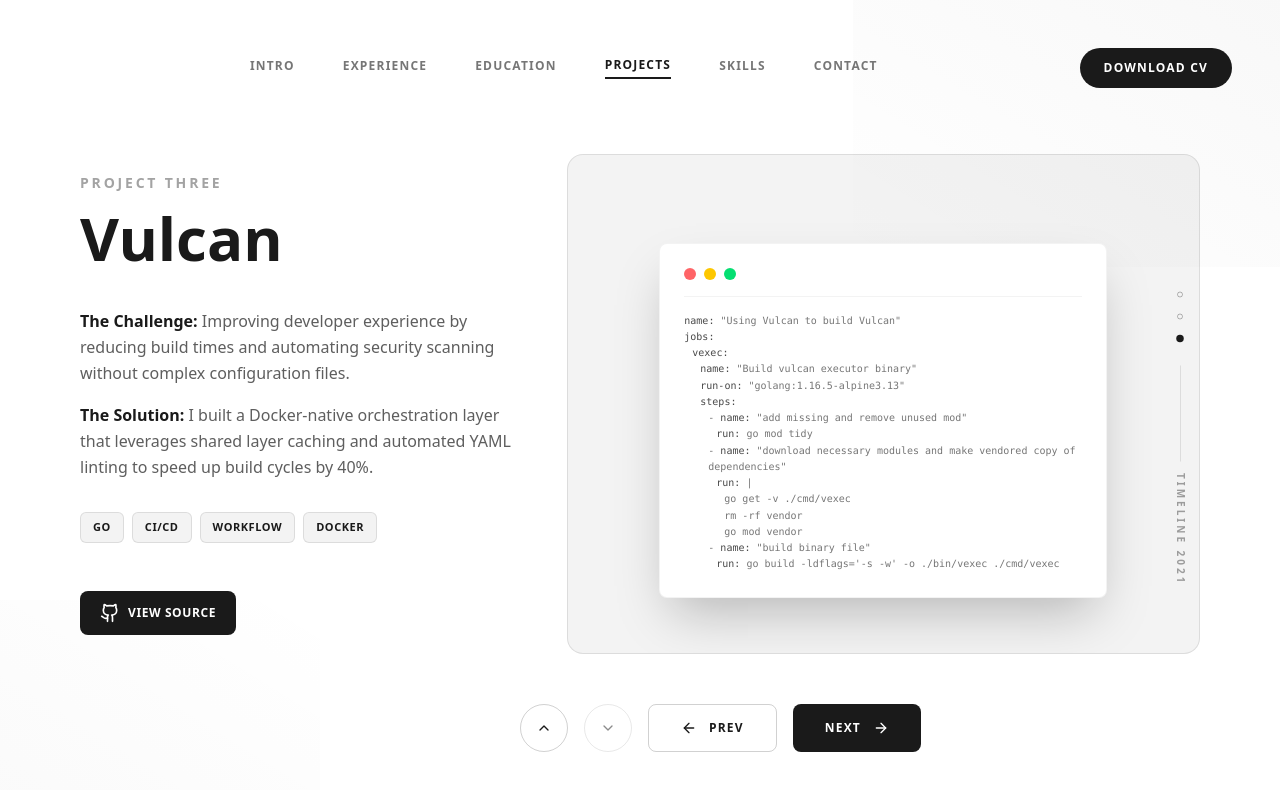
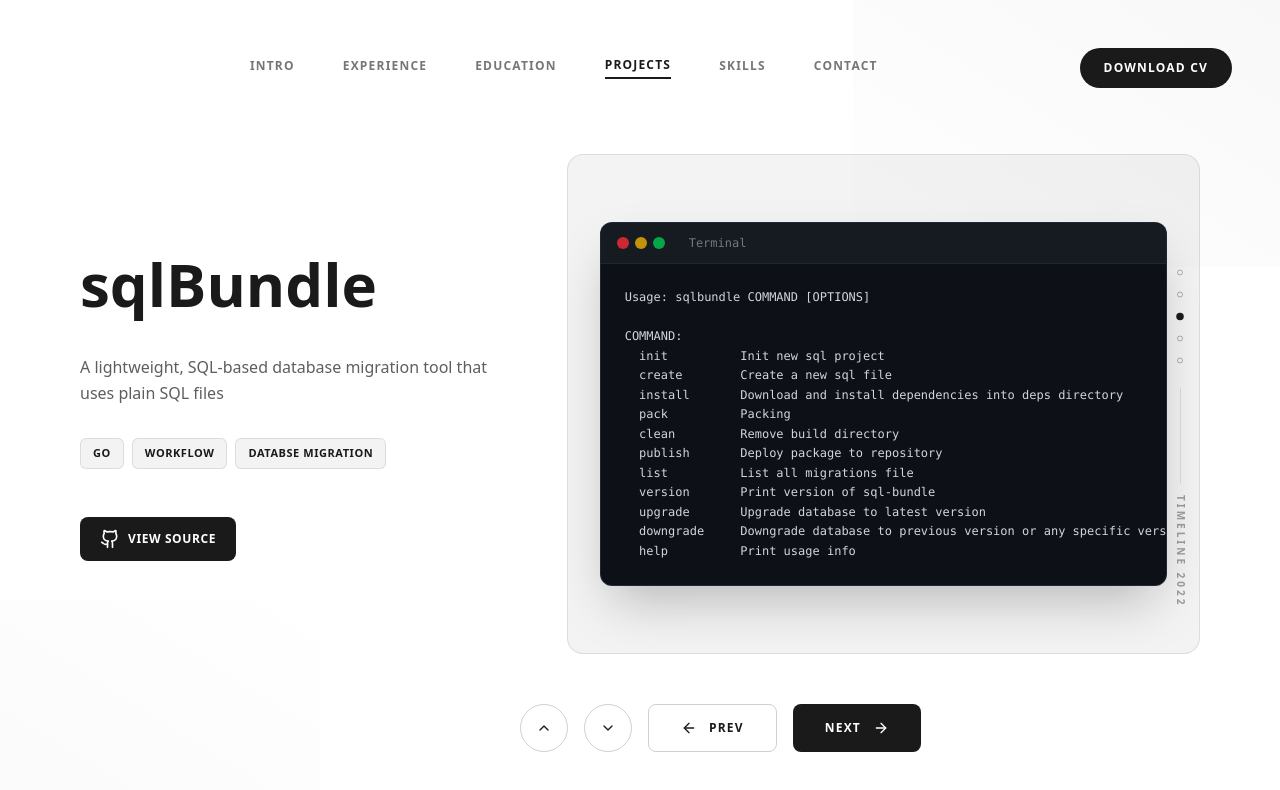
Before and after one commit to locxngo/portfolio, a Next.js app in the folder web/: page /projects in a window 1280 px wide. Both pictures are taken after a click on the button 1180 px from the left and 338 px from the top of the page. Shown: the top 790 px of the page. Built offline with nearby package versions, Linux system fonts and the light colour scheme.

Commit message:
update projects and education
Signed-off-by: Loc Ngo <xuanloc0511@gmail.com>

```diff
--- a/web/src/app/education/page.tsx
+++ b/web/src/app/education/page.tsx
@@ -9,7 +9,7 @@ export default function EducationPage() {
     const { currentSlide, setTotalSlides, goToSlide, setCurrentLabel } = useNavigation();
 
     useEffect(() => {
-        setTotalSlides(3);
+        setTotalSlides(4);
         goToSlide(0);
         return () => {
             setTotalSlides(1);
@@ -18,7 +18,7 @@ export default function EducationPage() {
     }, [setTotalSlides, goToSlide]);
 
     useEffect(() => {
-        const labels = ["2020-2022", "2006-2010", "Certifications"];
+        const labels = ["2020-2022", "2010-2012", "2006-2010", "Certifications"];
         setCurrentLabel(labels[currentSlide] || "");
     }, [currentSlide, setCurrentLabel]);
 
@@ -78,6 +78,49 @@ export default function EducationPage() {
 
                     {currentSlide === 1 && (
                         <motion.div
+                            key="higher-diploma"
+                            initial={{ opacity: 0, y: 20 }}
+                            animate={{ opacity: 1, y: 0 }}
+                            exit={{ opacity: 0, y: -20 }}
+                            transition={{ duration: 0.4, ease: "easeInOut" }}
+                            className="w-full h-full flex items-center justify-center p-4 md:p-6"
+                        >
+                            <section className="w-full max-w-6xl bg-gray-50 rounded-3xl shadow-2xl shadow-gray-200 md:shadow-gray-300 border border-primary/5 overflow-hidden flex flex-col items-center justify-center p-6 md:p-12 relative" id="milestone-2">
+                                <div className="max-w-5xl w-full grid grid-cols-1 md:grid-cols-12 gap-6 md:gap-12 items-center">
+                                    <div className="md:col-span-12 order-1 md:order-2">
+                                        <div className="flex items-center gap-3 mb-4 md:mb-6">
+                                            <span className="bg-gray-200 text-primary text-[10px] font-bold px-3 py-1 rounded-full uppercase tracking-widest">Foundational Studies</span>
+                                            <div className="h-px flex-1 bg-primary/10"></div>
+                                        </div>
+                                        <h2 className="text-2xl md:text-4xl font-black tracking-tight leading-none mb-6 md:mb-8">Higher Diploma of Software Engineering</h2>
+                                        <div className="flex flex-wrap gap-x-8 md:gap-x-12 gap-y-4 md:gap-y-6">
+                                            <div>
+                                                <p className="text-xs font-bold uppercase text-gray-400 tracking-widest mb-1">Institution</p>
+                                                <p className="text-lg md:text-xl font-medium">Hanoi Aptech</p>
+                                                <p className="text-xs font-light">Hanoi, Vietnam</p>
+                                            </div>
+                                            <div>
+                                                <p className="text-xs font-bold uppercase text-gray-400 tracking-widest mb-1">Period</p>
+                                                <p className="text-lg md:text-xl font-medium">2010 — 2012</p>
+                                            </div>
+                                            <div>
+                                                <p className="text-xs font-bold uppercase text-gray-400 tracking-widest mb-1">Major</p>
+                                                <p className="text-lg md:text-xl font-medium">Software Engineering</p>
+                                            </div>
+                                        </div>
+                                        <div className="mt-4 md:mt-8 border-t border-primary/10 pt-6 md:pt-8 max-w-full">
+                                            <p className="text-base md:text-lg text-gray-600 leading-relaxed mb-4 md:mb-6">
+                                                Concentrated on software development and engineering principles.
+                                            </p>
+                                        </div>
+                                    </div>
+                                </div>
+                            </section>
+                        </motion.div>
+                    )}
+
+                    {currentSlide === 2 && (
+                        <motion.div
                             key="bachelors"
                             initial={{ opacity: 0, y: 20 }}
                             animate={{ opacity: 1, y: 0 }}
@@ -119,7 +162,7 @@ export default function EducationPage() {
                         </motion.div>
                     )}
 
-                    {currentSlide === 2 && (
+                    {currentSlide === 3 && (
                         <motion.div
                             key="certifications"
                             initial={{ opacity: 0, y: 20 }}
@@ -134,7 +177,7 @@ export default function EducationPage() {
                                         <span className="text-[10px] font-bold uppercase tracking-[0.4em] text-gray-400">Additional Education</span>
                                         <h2 className="text-3xl md:text-5xl font-black mt-2 md:mt-4">Certifications</h2>
                                     </div>
-                                    <div className="grid grid-cols-1 md:grid-cols-2 gap-px bg-primary/10 border border-primary/10 rounded-xl overflow-hidden">
+                                    <div className="grid grid-cols-1 md:grid-cols-1 gap-px bg-primary/10 border border-primary/10 rounded-xl overflow-hidden">
                                         {/* Cert 1 */}
                                         <div className="bg-white p-6 md:p-10 hover:bg-gray-50 transition-colors">
                                             <div className="flex justify-between items-start mb-4 md:mb-6">
@@ -147,18 +190,6 @@ export default function EducationPage() {
                                                 <span>This course provides a broad introduction to machine learning, data-mining, and statistical pattern recognition.</span>
                                             </div>
                                         </div>
-                                        {/* Cert 2 */}
-                                        <div className="bg-white p-6 md:p-10 hover:bg-gray-50 transition-colors">
-                                            <div className="flex justify-between items-start mb-4 md:mb-6">
-                                                <span className="material-symbols-outlined text-3xl md:text-4xl text-primary">license</span>
-                                                <span className="text-[10px] font-bold border border-primary px-2 py-0.5 rounded">2010-2012</span>
-                                            </div>
-                                            <h3 className="text-lg md:text-xl font-bold mb-2 leading-tight">Higher Diploma Software Engineering</h3>
-                                            <p className="text-xs md:text-sm text-gray-500 font-medium">Hanoi Aptech</p>
-                                            <div className="flex items-center gap-2 text-xs opacity-50 mt-2">
-                                                <span>Focus on software development and engineering principles.</span>
-                                            </div>
-                                        </div>
                                     </div>
                                 </div>
                             </section>
--- a/web/src/app/projects/page.tsx
+++ b/web/src/app/projects/page.tsx
@@ -8,7 +8,6 @@ import { useNavigation } from "../../context/NavigationContext";
 interface Project {
     id: number;
     title: string;
-    subtitle: string;
     period: string,
     description: string;
     challenge: string;
@@ -18,44 +17,63 @@ interface Project {
         source?: string;
         demo?: string;
     };
-    visual: "code" | "yaml" | "chroma";
+    visual: "code" | "yaml" | "chroma" | "sqlbundle" | "hermes";
 }
 
 const projects: Project[] = [
     {
         id: 1,
         title: "Atticus",
-        subtitle: "Project One",
         period: "2025 — Present",
-        description: "",
-        challenge: "Building a low-latency data processing engine that could handle over 50,000 concurrent websocket connections while maintaining sub-millisecond serialization speeds.",
-        solution: "I implemented a custom memory-mapped ring buffer and utilized high-performance Go routines to distribute ingestion loads across multi-core architectures.",
-        tags: ["AI Agent", "LLM", "RAG", "Hybrid Search", "Python", "Typescripts", "Ansible", "Github Action"],
+        description: "Atticus is an advanced AI-driven legal assistant designed specifically for Vietnamese law and legal practice. From reviewing contracts governed by Vietnamese law to researching regulations, circulars, and local precedents, Atticus helps legal professionals work smarter, faster, and with greater confidence in every matter.",
+        challenge: "",
+        solution: "",
+        tags: ["AI Agent", "RAG", "Hybrid Search", "Python", "Typescript", "Ansible", "Github Action"],
         links: { demo: "https://staging.atticus.vn/en" },
         visual: "code",
     },
     {
         id: 2,
         title: "Chroma Client",
-        subtitle: "Project Two",
         period: "2025",
-        description: "",
-        challenge: "Modernizing legacy customer data pipelines into a real-time reactive interface that scales with enterprise-level datasets.",
-        solution: "Developed a serverless event-driven architecture using AWS Lambda and DynamoDB Streams to ensure eventual consistency and zero-downtime migrations.",
-        tags: ["RAG", "LLM", "Java", "Embedding"],
+        description: "An implementation of ChromaDB client in Java used to connect to a running ChromaDB server or service.",
+        challenge: "",
+        solution: "",
+        tags: ["Java", "Embedding", "Maven"],
         links: { source: "https://github.com/locxngo/chroma-client" },
         visual: "chroma"
     },
     {
         id: 3,
+        title: "sqlBundle",
+        period: "2022",
+        description: "A lightweight, SQL-based database migration tool that uses plain SQL files",
+        challenge: "",
+        solution: "",
+        tags: ["Go", "Workflow", "Databse Migration"],
+        links: { source: "https://github.com/locxngo/sqlbundle" },
+        visual: "sqlbundle"
+    },
+    {
+        id: 4,
         title: "Vulcan",
-        subtitle: "Project Three",
         period: "2021",
-        description: "",
-        challenge: "Improving developer experience by reducing build times and automating security scanning without complex configuration files.",
-        solution: "I built a Docker-native orchestration layer that leverages shared layer caching and automated YAML linting to speed up build cycles by 40%.",
-        tags: ["Go", "CI/CD", "Workflow", "Docker"],
+        description: "Container-native CI/CD platform that uses Docker containers to run automated builds, tests, and deployments based on pipeline conﬁgurations deﬁned in a YAML ﬁle.",
+        challenge: "",
+        solution: "",
+        tags: ["Go", "CI/CD", "Workflow", "Docker", "Orchestration Engine"],
         links: { source: "https://github.com/locxngo/vulcan" },
+        visual: "yaml"
+    },
+    {
+        id: 5,
+        title: "Hermes",
+        period: "2020",
+        description: "It is solution focused on simple real-time logmanagement for on-premises Docker environments and related utilities.",
+        challenge: "",
+        solution: "",
+        tags: ["Go", "ReactJS", "Clickhouse", "Fluentd", "Microservices"],
+        links: { source: "https://github.com/hermes-solution" },
         visual: "yaml"
     }
 ];
@@ -184,6 +202,39 @@ export default function ProjectsPage() {
                         </div>
                     </div>
                 );
+            case "sqlbundle":
+                return (
+                    <div className="w-full h-full flex items-center justify-center p-8 group">
+                        <div className="w-full max-w-2xl bg-[#0d1117] rounded-xl shadow-2xl overflow-hidden border border-slate-700/50 transform transition-transform duration-500 group-hover:scale-[1.02]">
+                            <div className="flex items-center gap-2 px-4 py-3 border-b border-white/5 bg-[#161b22]">
+                                <div className="flex gap-1.5">
+                                    <div className="w-3 h-3 rounded-full bg-red-500/80"></div>
+                                    <div className="w-3 h-3 rounded-full bg-yellow-500/80"></div>
+                                    <div className="w-3 h-3 rounded-full bg-green-500/80"></div>
+                                </div>
+                                <div className="ml-4 text-xs text-white/40 font-mono">Terminal</div>
+                            </div>
+                            <div className="p-6 overflow-x-auto">
+                                <pre className="font-mono text-[10px] md:text-xs leading-relaxed text-gray-300">
+{`Usage: sqlbundle COMMAND [OPTIONS]
+
+COMMAND:
+  init          Init new sql project
+  create        Create a new sql file
+  install       Download and install dependencies into deps directory
+  pack          Packing
+  clean         Remove build directory
+  publish       Deploy package to repository
+  list          List all migrations file
+  version       Print version of sql-bundle
+  upgrade       Upgrade database to latest version
+  downgrade     Downgrade database to previous version or any specific version
+  help          Print usage info`}
+                                </pre>
+                            </div>
+                        </div>
+                    </div>
+                );
             default:
                 return null;
         }
@@ -204,17 +255,32 @@ export default function ProjectsPage() {
                         {/* Text Content */}
                         <div className="lg:col-span-5 flex flex-col gap-8 order-2 lg:order-1">
                             <div className="flex flex-col gap-2">
-                                <span className="text-sm font-bold tracking-[0.2em] uppercase text-primary/40">{project.subtitle}</span>
+                                {/* <span className="text-sm font-bold tracking-[0.2em] uppercase text-primary/40">{project.subtitle}</span> */}
                                 <h1 className="text-5xl md:text-6xl font-black leading-tight text-primary">{project.title}</h1>
                             </div>
 
                             <div className="flex flex-col gap-4 text-primary/70 leading-relaxed text-sm md:text-base">
+                                {
+                                    project.description && (
+                                        <p>
+                                            {project.description}
+                                        </p>
+                                    )
+                                }
+                                {
+                                    project.challenge && (
                                         <p>
                                             <span className="font-bold text-primary">The Challenge:</span> {project.challenge}
                                         </p>
+                                    )
+                                }
+                                {
+                                    project.solution && (
                                         <p>
                                             <span className="font-bold text-primary">The Solution:</span> {project.solution}
                                         </p>
+                                    )
+                                }
                             </div>
 
                             <div className="flex flex-wrap gap-2">
```
Lines whose indentation alone changed are shown as unchanged.
